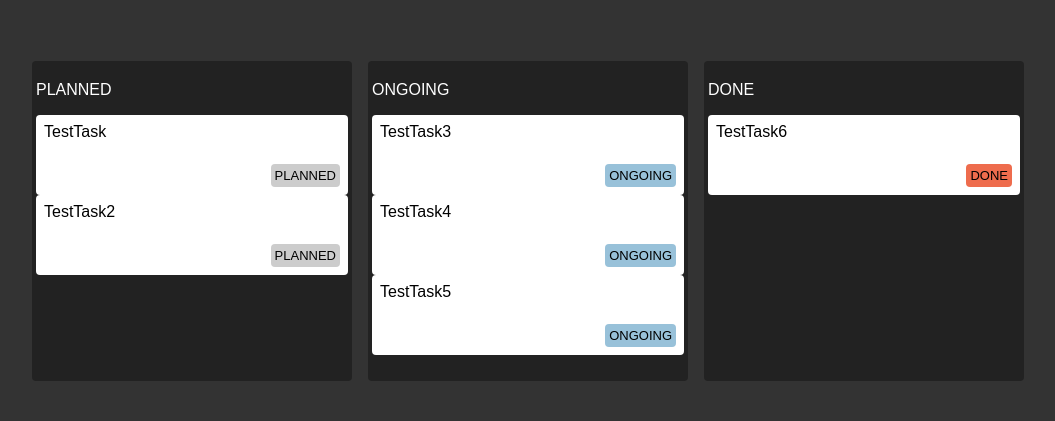
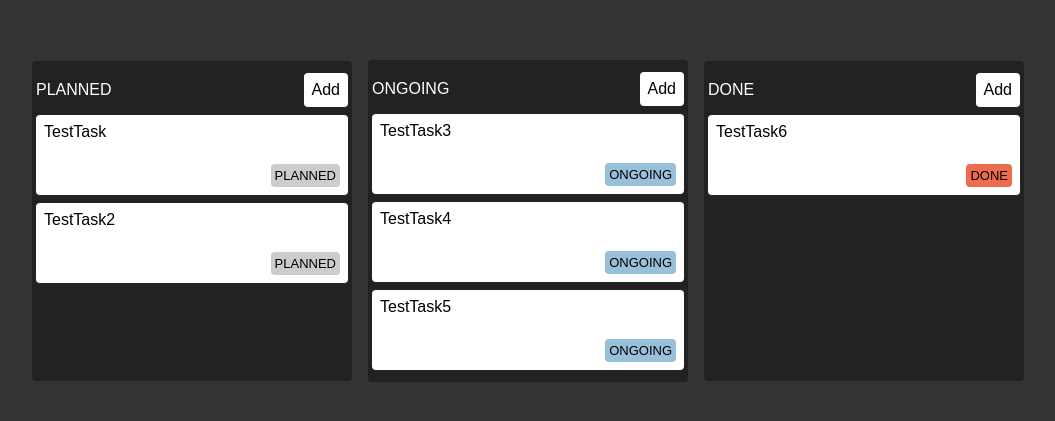
Before and after one commit to deumolo/nz-zustand-tutorial, a React (Vite) app: page / in a window 1280 px wide. Shown: the part 179-600 px from the top of the page, without its empty margins (112-1167 px from the left). Built offline with nearby package versions, Linux system fonts and the light colour scheme.

Commit message:
Added create task functionality

```diff
--- a/src/components/Column.css
+++ b/src/components/Column.css
@@ -8,3 +8,49 @@
   border-radius: 4px;
   padding: 0.25rem;
 }
+
+.titleWrapper {
+  display: flex;
+  justify-content: space-between;
+  align-items: center;
+}
+
+.titleWrapper button {
+  all: unset;
+  color: black;
+  background-color: white;
+  padding: 0.5rem;
+  border-radius: 4px;
+  height: fit-content;
+  cursor: pointer;
+}
+
+.titleWrapper button:hover {
+  background-color: var(--COLOR-GRAY-LIGHT);
+}
+
+.modal {
+  display: flex;
+  align-items: center;
+  justify-content: center;
+  left: 0;
+  top: 0;
+  position: absolute;
+  width: 100%;
+  background: rgba(0, 0, 0, 0.7);
+  height: 100%;
+}
+
+.modalContent {
+  background: white;
+  padding: 1rem;
+  width: 20rem;
+  height: 3rem;
+  z-index: 1;
+  position: absolute;
+  display: flex;
+  justify-content: center;
+  gap: 4px;
+  align-items: center;
+  border-radius: 4px;
+}
--- a/src/components/Column.jsx
+++ b/src/components/Column.jsx
@@ -1,11 +1,22 @@
 import './Column.css';
 import Task from './Task';
-import React, { useMemo } from 'react';
+import { useMemo } from 'react';
 import { useStore } from '../store';
 import { shallow } from 'zustand/shallow';
+import PropTypes from 'prop-types';
+import { useState } from 'react';
 
 function Column({ status }) {
+  const [text, setText] = useState('');
+  const [open, setOpen] = useState(false);
+
+  Column.propTypes = {
+    status: PropTypes.string,
+  };
+
   const tasks = useStore((state) => state.tasks, shallow);
+
+  const addTask = useStore((state) => state.addTask);
 
   const filtered = useMemo(
     () => tasks.filter((task) => task.status === status),
@@ -16,10 +27,42 @@ function Column({ status }) {
 
   return (
     <div className='column'>
-      <p>{status}</p>
+      <div className='titleWrapper'>
+        <p>{status}</p>
+        <button
+          onClick={() => {
+            setOpen(true);
+          }}
+        >
+          Add
+        </button>
+      </div>
+
       {filtered.map((task) => (
         <Task title={task.title} key={Math.random()} />
       ))}
+
+      {open && (
+        <div className='modal'>
+          <div className='modalContent'>
+            <input
+              type='text'
+              placeholder='Task title'
+              onChange={(e) => setText(e.target.value)}
+              value={text}
+            />
+            <button
+              onClick={() => {
+                addTask(text, 'PLANNED');
+                setText('');
+                setOpen(false);
+              }}
+            >
+              Add task
+            </button>
+          </div>
+        </div>
+      )}
     </div>
   );
 }
--- a/src/components/Task.css
+++ b/src/components/Task.css
@@ -7,6 +7,7 @@
     display: flex;
     justify-content: space-between;
     flex-direction: column;
+    margin-bottom: 0.5rem;
 }
 
 .bottomWrapper {
@@ -24,9 +25,11 @@
     background: var(--COLOR-GRAY-LIGHT);
 
 }
+
 .ONGOING {
     background: var(--COLOR-ONGOING);
 }
+
 .DONE {
     background: var(--COLOR-DONE);
 }
--- a/src/store.js
+++ b/src/store.js
@@ -1,6 +1,6 @@
 import { create } from 'zustand';
 
-const store = () => ({
+const store = (set) => ({
   tasks: [
     { title: 'TestTask', status: 'PLANNED' },
     { title: 'TestTask2', status: 'PLANNED' },
@@ -9,6 +9,7 @@ const store = () => ({
     { title: 'TestTask5', status: 'ONGOING' },
     { title: 'TestTask6', status: 'DONE' },
   ],
+  addTask: (title, status) => set((state) => ({ tasks: [...state.tasks, { title, status }] }))
 });
 
 export const useStore = create(store);
```
Lines whose indentation alone changed are shown as unchanged.
